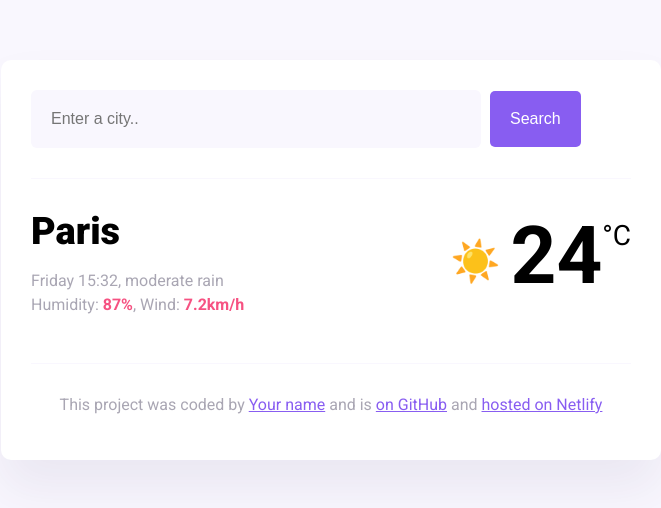
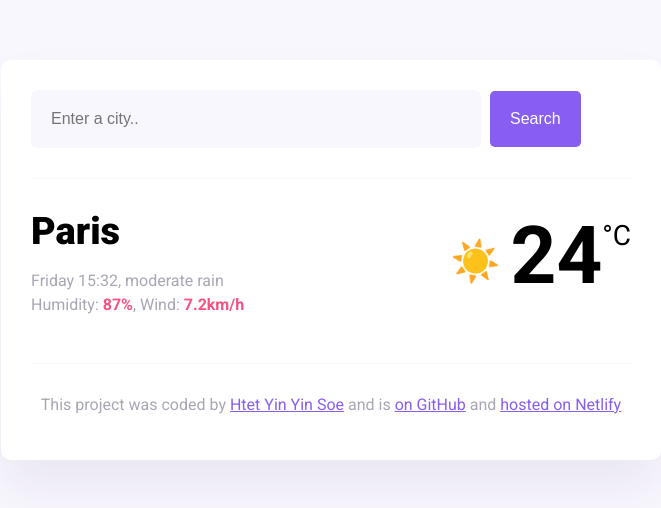
Before and after one commit to Htetyinsoe/weatherapp, a plain HTML site: page weather.html in a window 1280 px wide. Shown: the whole page, without its empty margins (309-970 px from the left). Drawn offline with nearby package versions, Linux system fonts and the light colour scheme.

Commit message:
add html file

```diff
--- a/weather.html
+++ b/weather.html
@@ -47,8 +47,14 @@
       <footer>
         <p>
           This project was coded by
-          <a href="#" target="_blank">Your name</a> and is
-          <a href="#" target="_blank"> on GitHub</a> and
+          <a href="https://github.com/Htetyinsoe" target="_blank"
+            >Htet Yin Yin Soe</a
+          >
+          and is
+          <a href="https://github.com/Htetyinsoe/weatherapp" target="_blank">
+            on GitHub</a
+          >
+          and
           <a href="#" target="_blank">hosted on Netlify</a>
         </p>
       </footer>
```
